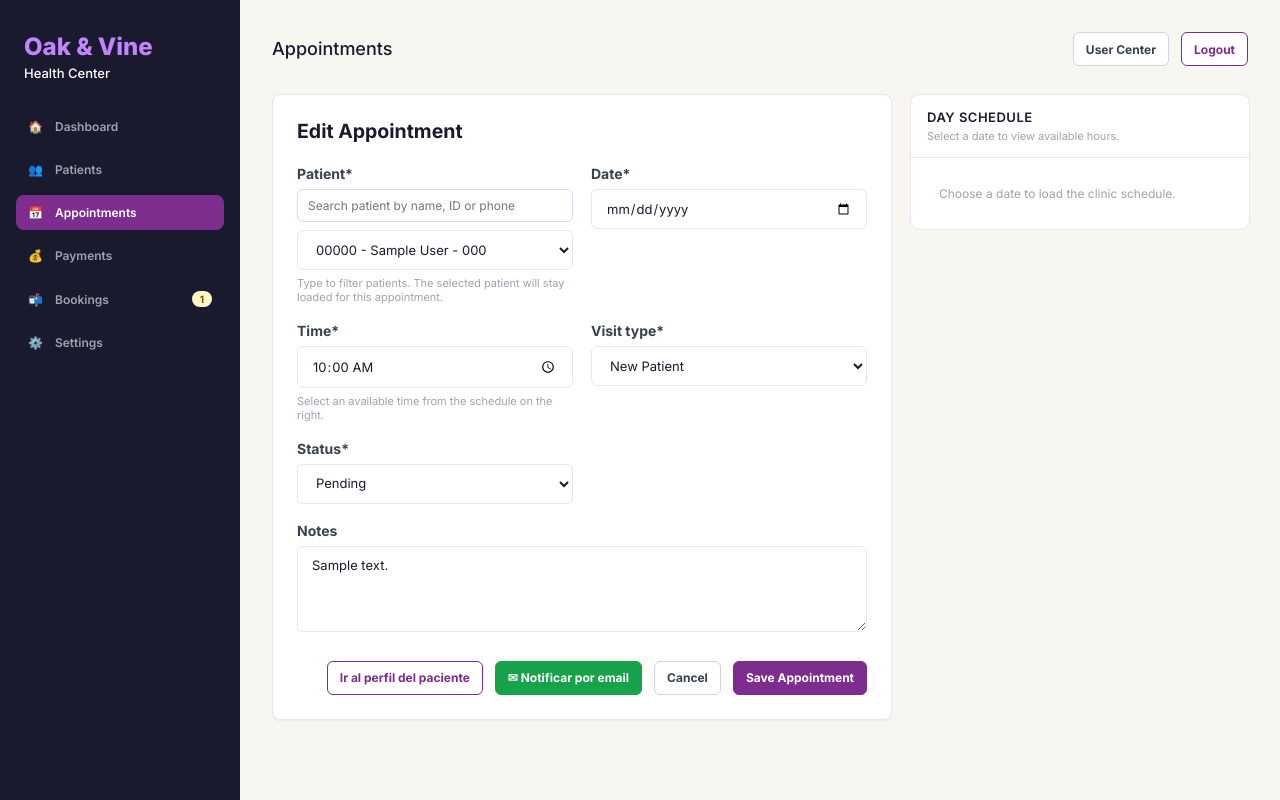
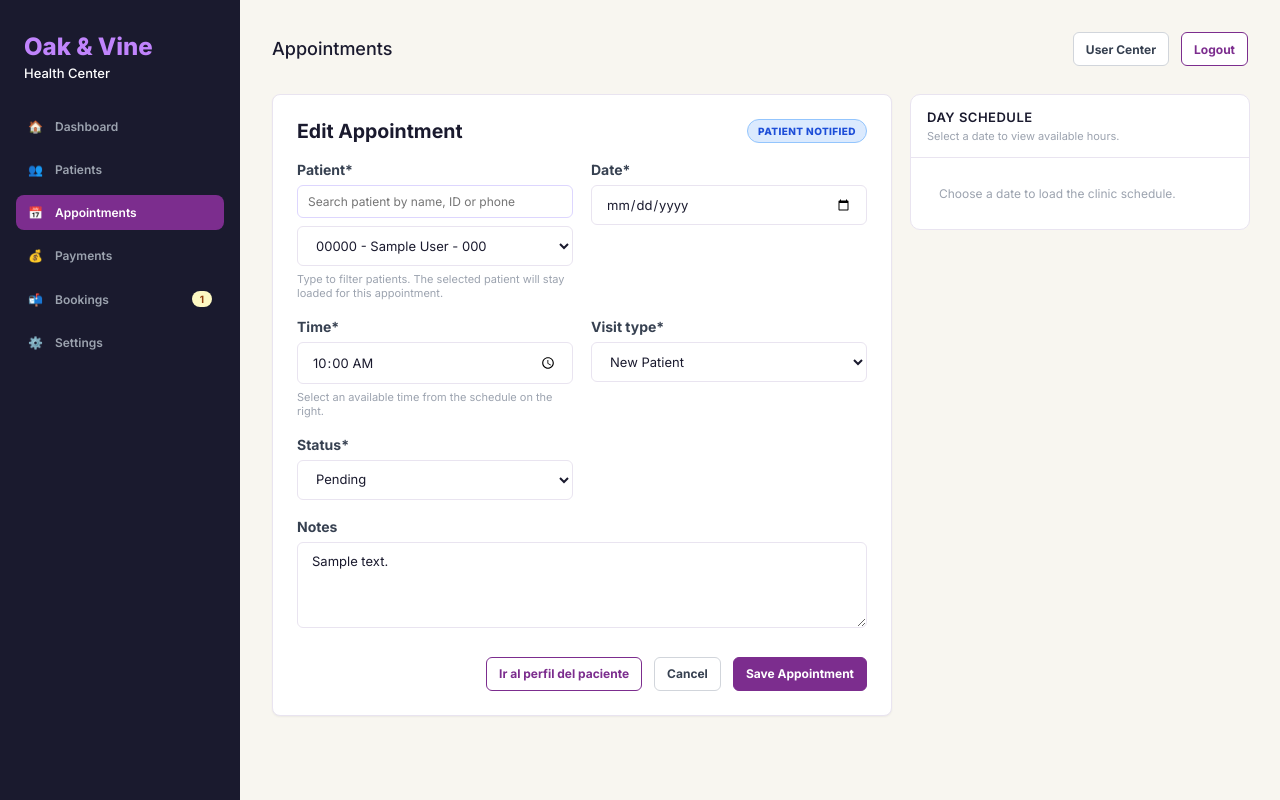
Before and after one commit to henmartin2005/oakvinehelthCRM, a Django app: page /appointments/1/edit/ in a window 1280 px wide. Run offline with Django 5.2, Linux system fonts and the light colour scheme; a user stored in the database is signed in; tables that the repository leaves empty hold one stand-in row (values such as "Sample post").

Commit message:
Replace manual email action with notification status

```diff
--- a/config/settings.py
+++ b/config/settings.py
@@ -124,11 +124,6 @@ STATICFILES_DIRS = [
     BASE_DIR / 'patients' / 'static',
 ]
 
-N8N_APPOINTMENT_CONFIRMATION_WEBHOOK_URL = os.environ.get(
-    'N8N_APPOINTMENT_CONFIRMATION_WEBHOOK_URL',
-    '',
-)
-
 CORS_ALLOW_ALL_ORIGINS = True
 CORS_ALLOW_METHODS = ['GET', 'POST', 'OPTIONS']
 
--- a/config/urls.py
+++ b/config/urls.py
@@ -26,6 +26,7 @@ urlpatterns = [
     path('api/available-slots/', views.api_available_slots, name='api_available_slots'),
     path('api/appointment-day-schedule/', views.api_appointment_day_schedule, name='api_appointment_day_schedule'),
     path('api/n8n/appointments/', views.n8n_pending_appointments, name='n8n_appointments'),
+    path('api/n8n/appointments/<int:pk>/mark-notified/', views.n8n_mark_appointment_notified, name='n8n_mark_appointment_notified'),
     path('', views.dashboard_view, name='dashboard'),
     path('profile/', views.admin_profile_view, name='admin_profile'),
     path('users/<int:pk>/edit/', views.user_update_view, name='user_update'),
@@ -38,7 +39,6 @@ urlpatterns = [
     path('appointments/new/', views.appointment_create_view, name='appointment_create'),
     path('appointments/<int:pk>/edit/', views.appointment_update_view, name='appointment_update'),
     path('appointments/<int:pk>/edit/', views.appointment_update_view, name='appointment_edit'),
-    path('appointments/<int:pk>/notify/', views.appointment_notify_view, name='appointment_notify'),
     path('payments/', views.payment_list_view, name='payment_list'),
     path('payments/new/', views.payment_create_view, name='payment_create'),
     path('payments/<int:pk>/edit/', views.payment_update_view, name='payment_update'),
--- a/patients/templates/patients/appointment_form.html
+++ b/patients/templates/patients/appointment_form.html
@@ -90,59 +90,56 @@
     .slot-detail { color: #1a1a2e; font-size: 12px; font-weight: 600; }
     .slot-meta { margin-top: 2px; color: #9ca3af; font-size: 11px; }
     .schedule-empty { padding: 16px; color: #9ca3af; font-size: 12px; }
-    .btn.btn-email-notify,
-    button.btn.btn-email-notify {
-        background: #16a34a;
-        border-color: #16a34a;
-        color: #ffffff;
+    .appointment-title-row {
+        display: flex;
+        align-items: center;
+        justify-content: space-between;
+        gap: 12px;
+        margin-bottom: 18px;
     }
-    .btn.btn-email-notify:hover,
-    button.btn.btn-email-notify:hover {
-        background: #15803d;
-        border-color: #15803d;
-        color: #ffffff;
+    .appointment-title-row h2 { margin: 0; }
+    .notification-badge {
+        display: inline-flex;
+        align-items: center;
+        min-height: 24px;
+        border-radius: 999px;
+        padding: 4px 10px;
+        font-size: 10px;
+        font-weight: 800;
+        letter-spacing: .4px;
+        text-transform: uppercase;
+        white-space: nowrap;
     }
-    .btn.btn-email-notify:disabled,
-    button.btn.btn-email-notify:disabled {
-        background: #16a34a;
-        border-color: #16a34a;
-        color: #ffffff;
-        opacity: .72;
-        cursor: not-allowed;
+    .notification-badge--pending {
+        background: #fee2e2;
+        border: 1px solid #fca5a5;
+        color: #b91c1c;
     }
-    .notify-modal {
-        position: fixed;
-        inset: 0;
-        display: none;
-        place-items: center;
-        padding: 20px;
-        background: rgba(26, 26, 46, .48);
-        z-index: 50;
+    .notification-badge--sent {
+        background: #dbeafe;
+        border: 1px solid #93c5fd;
+        color: #1d4ed8;
     }
-    .notify-modal.open { display: grid; }
-    .notify-dialog {
-        width: min(100%, 460px);
-        background: #ffffff;
-        border-radius: 12px;
-        box-shadow: 0 18px 45px rgba(26,26,46,.18);
-        padding: 20px;
-    }
-    .notify-dialog h3 { margin: 0 0 8px; font-size: 16px; color: #1a1a2e; }
-    .notify-dialog p { margin: 0 0 14px; color: #6b7280; font-size: 13px; line-height: 1.45; }
-    .notify-dialog label { display: block; margin-bottom: 6px; color: #6b7280; font-size: 11px; font-weight: 700; text-transform: uppercase; letter-spacing: .5px; }
-    .notify-dialog input { width: 100%; border: 1px solid #ddd6fe; border-radius: 6px; padding: 9px 11px; font: inherit; font-size: 13px; }
-    .notify-status { min-height: 18px; margin-top: 10px; font-size: 12px; font-weight: 700; }
-    .notify-status.error { color: #dc2626; }
-    .notify-status.success { color: #15803d; }
-    .notify-actions { display: flex; justify-content: flex-end; gap: 10px; margin-top: 16px; }
     @media (max-width: 1000px) {
         .appointment-editor { grid-template-columns: 1fr; }
+    }
+    @media (max-width: 560px) {
+        .appointment-title-row { align-items: flex-start; flex-direction: column; }
     }
 </style>
 <div class="appointment-editor">
     <form class="card form-card" method="post">
         {% csrf_token %}
-        <h2>{{ form_title }}</h2>
+        <div class="appointment-title-row">
+            <h2>{{ form_title }}</h2>
+            {% if appointment %}
+                {% if appointment.notification_sent %}
+                    <span class="notification-badge notification-badge--sent">Patient notified</span>
+                {% else %}
+                    <span class="notification-badge notification-badge--pending">Pending send email</span>
+                {% endif %}
+            {% endif %}
+        </div>
         <div class="form-grid">
             {% for field in form %}
                 <div class="field {% if field.name == 'notes' %}full{% endif %}">
@@ -162,7 +159,6 @@
             <div class="form-actions">
                 {% if appointment and appointment.patient_id %}
                     <a class="btn btn-outline-primary" href="/patients/{{ appointment.patient_id }}/edit/">Ir al perfil del paciente</a>
-                    <button class="btn btn-email-notify" type="button" id="openNotifyModal">✉ Notificar por email</button>
                 {% endif %}
                 <a class="btn btn-outline-muted" href="/appointments/">Cancel</a>
                 <button class="btn btn-primary" type="submit">Save Appointment</button>
@@ -180,21 +176,6 @@
         </div>
     </aside>
 </div>
-{% if appointment and appointment.patient_id %}
-    <div class="notify-modal" id="notifyModal" role="dialog" aria-modal="true" aria-labelledby="notifyTitle">
-        <div class="notify-dialog">
-            <h3 id="notifyTitle">Notificar cita por email</h3>
-            <p>Se enviará la confirmación de la cita a través de n8n con los datos del paciente y appointment.</p>
-            <label for="notifyEmail">Patient email</label>
-            <input id="notifyEmail" type="email" value="{{ appointment.patient.email|default:'' }}" placeholder="patient@email.com">
-            <div class="notify-status" id="notifyStatus"></div>
-            <div class="notify-actions">
-                <button class="btn btn-outline-muted" type="button" id="closeNotifyModal">Cancel</button>
-                <button class="btn btn-email-notify" type="button" id="sendNotifyEmail">✉ Send confirmation</button>
-            </div>
-        </div>
-    </div>
-{% endif %}
 <script>
     (function () {
         var search = document.getElementById('patientSearch');
@@ -294,61 +275,5 @@
         loadSchedule();
     })();
 
-    (function () {
-        var modal = document.getElementById('notifyModal');
-        var openButton = document.getElementById('openNotifyModal');
-        var closeButton = document.getElementById('closeNotifyModal');
-        var sendButton = document.getElementById('sendNotifyEmail');
-        var emailInput = document.getElementById('notifyEmail');
-        var status = document.getElementById('notifyStatus');
-        var csrf = document.querySelector('input[name="csrfmiddlewaretoken"]');
-        if (!modal || !openButton || !sendButton || !emailInput || !csrf) { return; }
-
-        function setStatus(message, type) {
-            status.textContent = message || '';
-            status.className = 'notify-status ' + (type || '');
-        }
-
-        openButton.addEventListener('click', function () {
-            setStatus('', '');
-            modal.classList.add('open');
-            emailInput.focus();
-        });
-        closeButton.addEventListener('click', function () { modal.classList.remove('open'); });
-        modal.addEventListener('click', function (event) {
-            if (event.target === modal) { modal.classList.remove('open'); }
-        });
-        sendButton.addEventListener('click', function () {
-            var email = emailInput.value.trim();
-            if (!email) {
-                setStatus('Please enter the patient email.', 'error');
-                return;
-            }
-            sendButton.disabled = true;
-            setStatus('Sending confirmation...', '');
-            fetch("{% if appointment %}{% url 'appointment_notify' appointment.pk %}{% endif %}", {
-                method: 'POST',
-                headers: {
-                    'Content-Type': 'application/json',
-                    'X-CSRFToken': csrf.value
-                },
-                body: JSON.stringify({email: email})
-            })
-                .then(function (response) { return response.json().then(function (data) { return {ok: response.ok, data: data}; }); })
-                .then(function (result) {
-                    if (!result.ok || !result.data.success) {
-                        setStatus(result.data.error || 'Could not send confirmation.', 'error');
-                        return;
-                    }
-                    setStatus('Confirmation email requested successfully.', 'success');
-                })
-                .catch(function () {
-                    setStatus('Could not connect to the CRM notification endpoint.', 'error');
-                })
-                .finally(function () {
-                    sendButton.disabled = false;
-                });
-        });
-    })();
 </script>
 {% endblock %}
--- a/patients/views.py
+++ b/patients/views.py
@@ -1,20 +1,16 @@
 import calendar
 import json
-import urllib.error
-import urllib.request
 from datetime import date, datetime, timedelta
 
 from django.contrib import messages
 from django.contrib.auth import get_user_model, update_session_auth_hash
 from django.contrib.auth.decorators import login_required
 from django.contrib.auth.models import Group
-from django.conf import settings
 from django.core.paginator import Paginator
 from django.db.models import Q, Sum
 from django.http import JsonResponse
 from django.shortcuts import get_object_or_404, redirect, render
 from django.utils import timezone
-from django.views.decorators.csrf import csrf_exempt
 from django.views.decorators.csrf import csrf_exempt
 
 from .forms import (
@@ -864,73 +860,14 @@ def appointment_update_view(request, pk):
     appointment = get_object_or_404(Appointment, pk=pk)
     form = AppointmentForm(request.POST or None, instance=appointment)
     if request.method == 'POST' and form.is_valid():
-        form.save()
+        notification_fields = {'patient', 'date', 'time', 'visit_type', 'status'}
+        updated_appointment = form.save(commit=False)
+        if notification_fields.intersection(form.changed_data):
+            updated_appointment.notification_sent = False
+        updated_appointment.save()
+        form.save_m2m()
         return redirect('appointments_calendar')
     return render(request, 'patients/appointment_form.html', {'form': form, 'form_title': 'Edit Appointment', 'appointment': appointment})
-
-
-@login_required
-def appointment_notify_view(request, pk):
-    if request.method != 'POST':
-        return JsonResponse({'success': False, 'error': 'Method not allowed'}, status=405)
-
-    appointment = get_object_or_404(Appointment.objects.select_related('patient'), pk=pk)
-    try:
-        body = json.loads(request.body or '{}')
-    except json.JSONDecodeError:
-        return JsonResponse({'success': False, 'error': 'Invalid JSON body'}, status=400)
-
-    email = (body.get('email') or appointment.patient.email or '').strip()
-    if not email:
-        return JsonResponse({'success': False, 'error': 'Patient email is required.'}, status=400)
-
-    webhook_url = settings.N8N_APPOINTMENT_CONFIRMATION_WEBHOOK_URL
-    if not webhook_url:
-        return JsonResponse(
-            {'success': False, 'error': 'n8n webhook is not configured.'},
-            status=500,
-        )
-
-    if appointment.patient.email != email:
-        appointment.patient.email = email
-        appointment.patient.save(update_fields=['email'])
-
-    payload = {
-        'appointment_id': appointment.pk,
-        'patient_id': appointment.patient.pk,
-        'patient_code': appointment.patient.patient_code,
-        'patient_first_name': appointment.patient.first_name,
-        'patient_last_name': appointment.patient.last_name,
-        'patient_full_name': f'{appointment.patient.first_name} {appointment.patient.last_name}',
-        'patient_email': email,
-        'appointment_date': appointment.date.isoformat(),
-        'appointment_time': appointment.time.strftime('%I:%M %p'),
-        'visit_type': appointment.get_visit_type_display(),
-        'status': appointment.get_status_display(),
-    }
-
-    request_data = json.dumps(payload).encode('utf-8')
-    webhook_request = urllib.request.Request(
-        webhook_url,
-        data=request_data,
-        headers={'Content-Type': 'application/json'},
-        method='POST',
-    )
-    try:
-        with urllib.request.urlopen(webhook_request, timeout=12) as response:
-            response_body = response.read().decode('utf-8')
-    except urllib.error.HTTPError as exc:
-        return JsonResponse(
-            {'success': False, 'error': f'n8n returned HTTP {exc.code}.'},
-            status=502,
-        )
-    except urllib.error.URLError:
-        return JsonResponse(
-            {'success': False, 'error': 'Could not connect to n8n webhook.'},
-            status=502,
-        )
-
-    return JsonResponse({'success': True, 'message': 'Confirmation email requested.', 'n8n_response': response_body})
 
 
 @login_required
@@ -1257,7 +1194,19 @@ def n8n_pending_appointments(request):
             }
         )
 
-    if data:
-        Appointment.objects.filter(id__in=[item['id'] for item in data]).update(notification_sent=True)
+    return JsonResponse({'count': len(data), 'appointments': data})
 
-    return JsonResponse({'count': len(data), 'appointments': data})
+
+@csrf_exempt
+def n8n_mark_appointment_notified(request, pk):
+    if request.method != 'POST':
+        return JsonResponse({'error': 'method not allowed'}, status=405)
+
+    token = request.GET.get('token', '')
+    if token != 'OAK_N8N_2026':
+        return JsonResponse({'error': 'unauthorized'}, status=401)
+
+    appointment = get_object_or_404(Appointment, pk=pk)
+    appointment.notification_sent = True
+    appointment.save(update_fields=['notification_sent'])
+    return JsonResponse({'success': True, 'appointment_id': appointment.pk, 'notification_sent': True})
```
